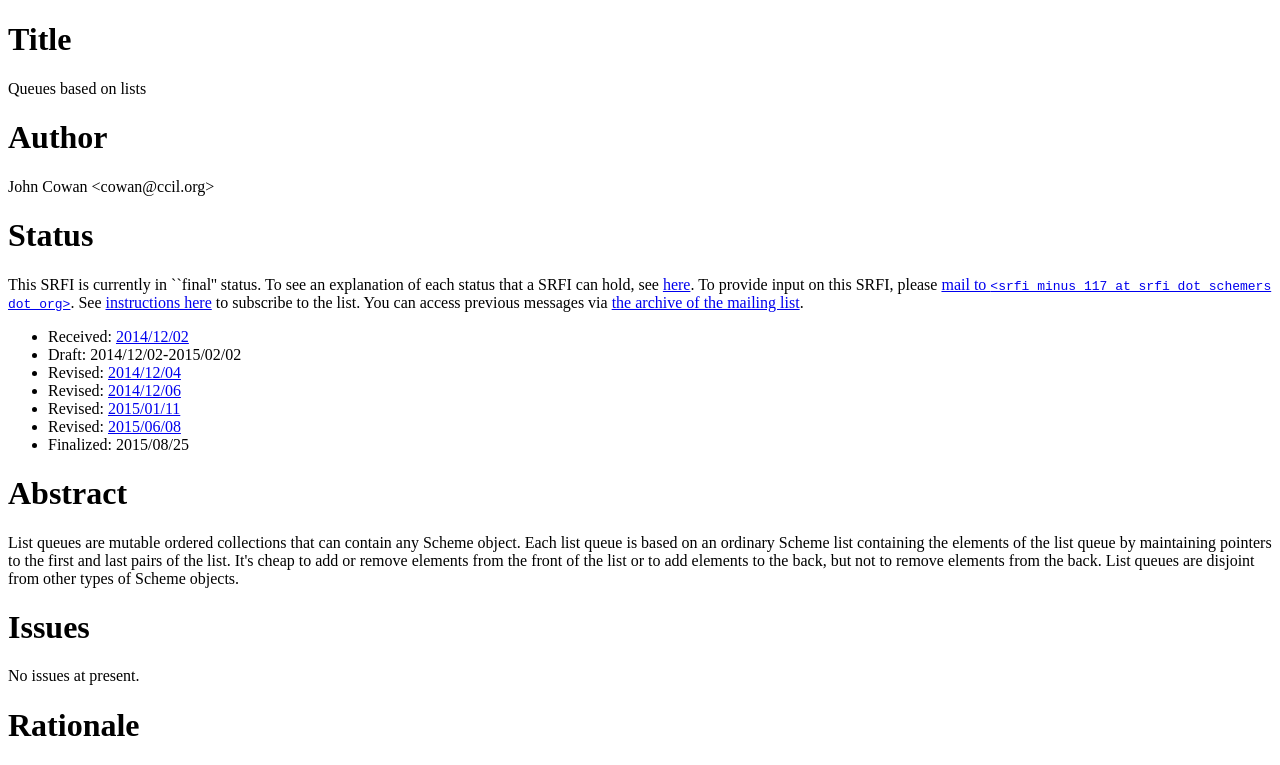
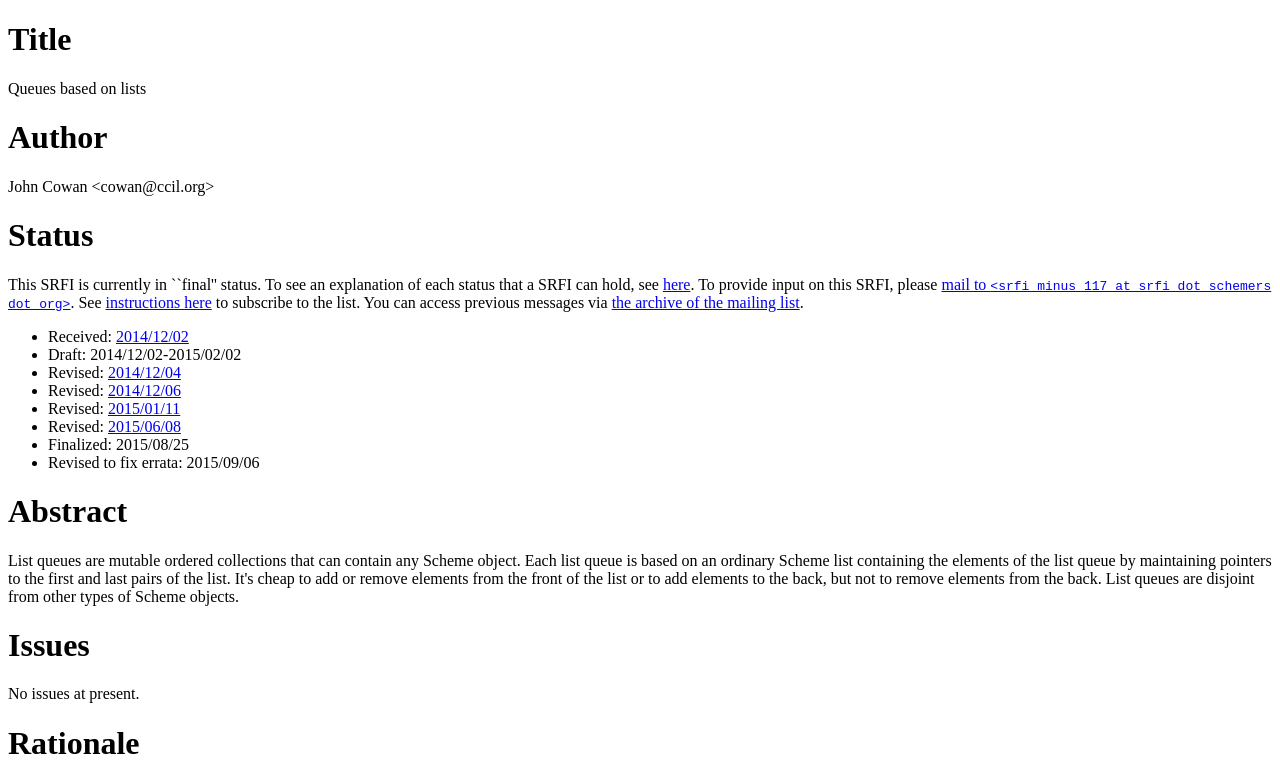
Before and after one commit to scheme-requests-for-implementation/srfi-117, a plain HTML site: page srfi-117.html in a window 1280 px wide. Shown: the top 765 px of the page. Drawn offline with Linux system fonts and the light colour scheme.

Commit message:
Note revision to fix errata.

```diff
--- a/srfi-117.html
+++ b/srfi-117.html
@@ -38,6 +38,7 @@ subscribe to the list.  You can access previous messages via
      <li>Revised: <a
      href="http://srfi.schemers.org/srfi-117/srfi-117-1.5.html">2015/06/08</a></li>
      <li>Finalized: 2015/08/25</li>
+     <li>Revised to fix errata: 2015/09/06</li>
 </ul>
 
 <H1>Abstract</H1>
```
